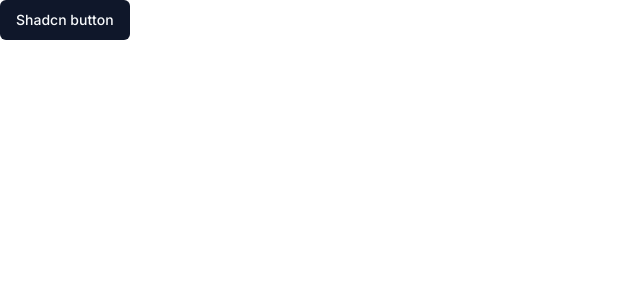
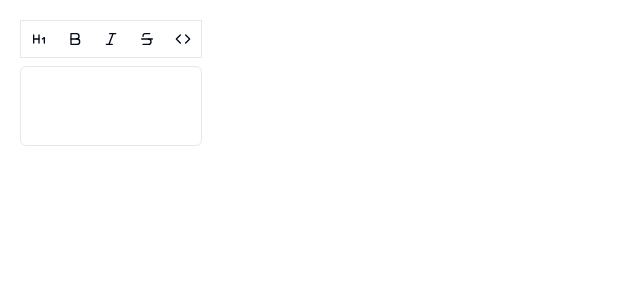
Before and after one commit to Hasthiya/next-profile, a Next.js app: page / in a window 1280 px wide. Shown: the top 300 px of the page, without its empty margins (0-640 px from the left). Built offline with nearby package versions, Linux system fonts and the light colour scheme.

Commit message:
add tiptap

```diff
--- a/package.json
+++ b/package.json
@@ -10,6 +10,11 @@
   },
   "dependencies": {
     "@radix-ui/react-slot": "^1.0.2",
+    "@radix-ui/react-toggle": "^1.0.3",
+    "@tiptap/extension-placeholder": "^2.1.12",
+    "@tiptap/pm": "^2.1.12",
+    "@tiptap/react": "^2.1.12",
+    "@tiptap/starter-kit": "^2.1.12",
     "class-variance-authority": "^0.7.0",
     "clsx": "^2.0.0",
     "lucide-react": "^0.291.0",
--- a/src/app/layout.tsx
+++ b/src/app/layout.tsx
@@ -1,8 +1,12 @@
 import type { Metadata } from 'next'
-import { Inter } from 'next/font/google'
+import { Inter as FontSans } from 'next/font/google'
 import './globals.css'
+import { cn } from "@/lib/utils"
 
-const inter = Inter({ subsets: ['latin'] })
+export const fontSans = FontSans({
+  subsets: ["latin"],
+  variable: "--font-sans",
+})
 
 export const metadata: Metadata = {
   title: 'Create Next App',
@@ -16,7 +20,12 @@
 }) {
   return (
     <html lang="en">
-      <body className={inter.className}>{children}</body>
+    <body
+        className={cn(
+            "min-h-screen bg-background font-sans antialiased",
+            fontSans.variable
+        )}
+    >{children}</body>
     </html>
   )
 }
--- a/src/app/page.tsx
+++ b/src/app/page.tsx
@@ -1,9 +1,11 @@
 import Nav from "@/components/Nav";
+import Editor from "@/components/Editor";
 
 export default function Home() {
   return (
-    <main className="flex">
-      <Nav />
+    <main className="flex p-5">
+      {/*<Nav />*/}
+      <Editor />
     </main>
   )
 }
--- /dev/null
+++ b/src/components/Editor.tsx
@@ -0,0 +1,32 @@
+'use client'
+
+import { useEditor, EditorContent, type Editor } from '@tiptap/react'
+import StarterKit from '@tiptap/starter-kit'
+import Placeholder from '@tiptap/extension-placeholder'
+import Toolbar from "@/components/Toolbar";
+
+const Editor = () => {
+    const editor = useEditor({
+        extensions: [
+            StarterKit,
+            Placeholder,
+        ],
+        editorProps: {
+            attributes: {
+                class: "min-h-[80px] w-full rounded-md border border-input bg-background px-3 py-2 text-sm ring-offset-background placeholder:text-muted-foreground focus-visible:outline-none focus-visible:ring-2 focus-visible:ring-ring focus-visible:ring-offset-2 disabled:cursor-not-allowed disabled:opacity-50"
+            }
+        },
+        onUpdate({editor}){
+            console.log(editor.getHTML())
+        }
+    })
+
+    return (
+        <div>
+            <Toolbar editor={editor} />
+            <EditorContent editor={editor} />
+        </div>
+    )
+};
+
+export default Editor;
--- /dev/null
+++ b/src/components/Toolbar.tsx
@@ -0,0 +1,54 @@
+import { type Editor } from '@tiptap/react'
+import { Bold, Italic, Strikethrough, Code, Heading1 } from 'lucide-react'
+import {Toggle} from "@/components/ui/toggle";
+
+type ToolbarProps = {
+    editor: Editor | null
+}
+
+const Toolbar = ({ editor }: ToolbarProps) => {
+    if(!editor){
+        return null
+    }
+    return (
+        <div className='border border-input bg-transparent mb-2'>
+            <Toggle
+                size='sm'
+                pressed={editor.isActive("heading", { level: 2})}
+                onPressedChange={() => editor?.chain().focus().toggleHeading({ level: 2 }).run()}
+            >
+                <Heading1 className={'h-4 w-4'}/>
+            </Toggle>
+            <Toggle
+                size='sm'
+                pressed={editor.isActive("bold")}
+                onPressedChange={() => editor?.chain().focus().toggleBold().run()}
+            >
+                <Bold className={'h-4 w-4'}/>
+            </Toggle>
+            <Toggle
+                size='sm'
+                pressed={editor.isActive("italic")}
+                onPressedChange={() => editor?.chain().focus().toggleItalic().run()}
+            >
+                <Italic className={'h-4 w-4'}/>
+            </Toggle>
+            <Toggle
+                size='sm'
+                pressed={editor.isActive("strike")}
+                onPressedChange={() => editor?.chain().focus().toggleStrike().run()}
+            >
+                <Strikethrough className={'h-4 w-4'}/>
+            </Toggle>
+            <Toggle
+                size='sm'
+                pressed={editor.isActive("code")}
+                onPressedChange={() => editor?.chain().focus().toggleCode().run()}
+            >
+                <Code className={'h-4 w-4'}/>
+            </Toggle>
+        </div>
+    );
+};
+
+export default Toolbar;
--- /dev/null
+++ b/src/components/ui/toggle.tsx
@@ -0,0 +1,45 @@
+"use client"
+
+import * as React from "react"
+import * as TogglePrimitive from "@radix-ui/react-toggle"
+import { cva, type VariantProps } from "class-variance-authority"
+
+import { cn } from "@/lib/utils"
+
+const toggleVariants = cva(
+  "inline-flex items-center justify-center rounded-md text-sm font-medium ring-offset-background transition-colors hover:bg-muted hover:text-muted-foreground focus-visible:outline-none focus-visible:ring-2 focus-visible:ring-ring focus-visible:ring-offset-2 disabled:pointer-events-none disabled:opacity-50 data-[state=on]:bg-accent data-[state=on]:text-accent-foreground",
+  {
+    variants: {
+      variant: {
+        default: "bg-transparent",
+        outline:
+          "border border-input bg-transparent hover:bg-accent hover:text-accent-foreground",
+      },
+      size: {
+        default: "h-10 px-3",
+        sm: "h-9 px-2.5",
+        lg: "h-11 px-5",
+      },
+    },
+    defaultVariants: {
+      variant: "default",
+      size: "default",
+    },
+  }
+)
+
+const Toggle = React.forwardRef<
+  React.ElementRef<typeof TogglePrimitive.Root>,
+  React.ComponentPropsWithoutRef<typeof TogglePrimitive.Root> &
+    VariantProps<typeof toggleVariants>
+>(({ className, variant, size, ...props }, ref) => (
+  <TogglePrimitive.Root
+    ref={ref}
+    className={cn(toggleVariants({ variant, size, className }))}
+    {...props}
+  />
+))
+
+Toggle.displayName = TogglePrimitive.Root.displayName
+
+export { Toggle, toggleVariants }
--- a/tailwind.config.ts
+++ b/tailwind.config.ts
@@ -1,9 +1,11 @@
+const { fontFamily } = require("tailwindcss/defaultTheme")
 /** @type {import('tailwindcss').Config} */
 module.exports = {
   darkMode: ["class"],
   content: [
     './pages/**/*.{ts,tsx}',
     './components/**/*.{ts,tsx}',
+    './components/*.{ts,tsx}',
     './app/**/*.{ts,tsx}',
     './src/**/*.{ts,tsx}',
 	],
@@ -16,6 +18,9 @@
       },
     },
     extend: {
+      fontFamily: {
+        sans: ["var(--font-sans)", ...fontFamily.sans],
+      },
       colors: {
         border: "hsl(var(--border))",
         input: "hsl(var(--input))",
```
Also changed, not shown: 1 other file (tests, documents, lock files or other folders).
